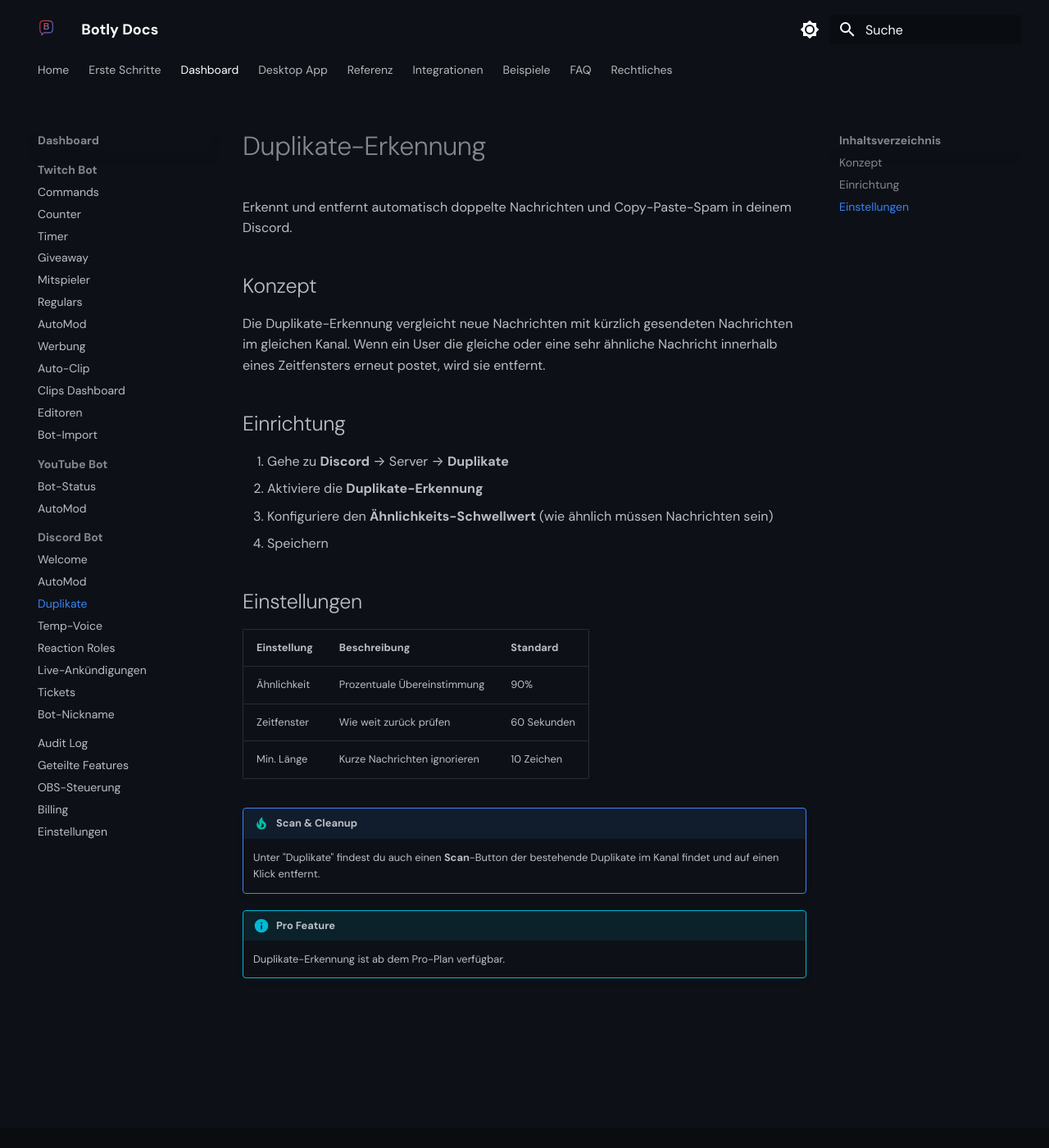
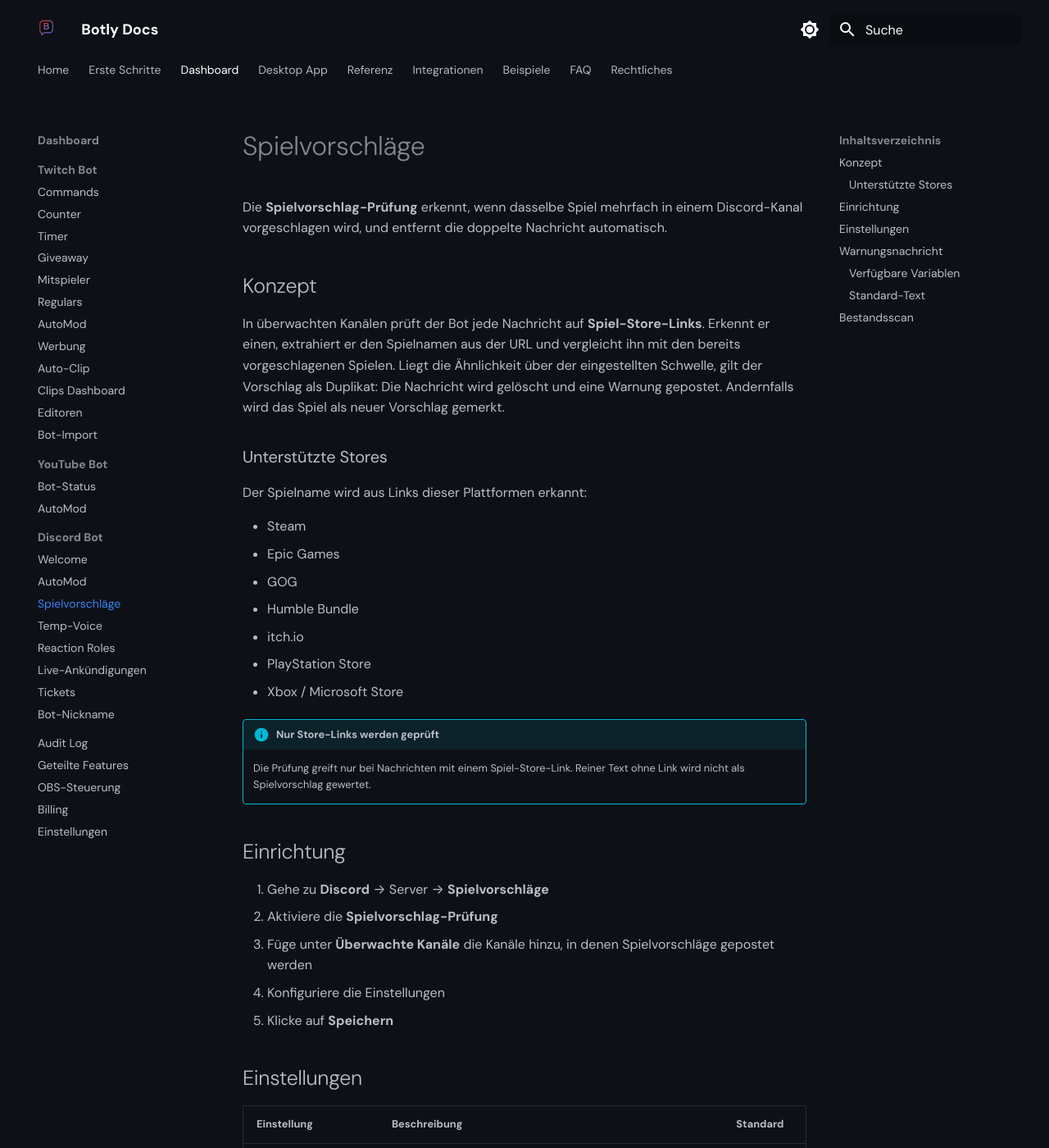
Before and after one commit to thymply/botly-docs, an MkDocs documentation site: the page built from docs/dashboard/discord/duplikate.md, in a window 1280 px wide and 1400 px high. Shown: the whole window at 82% size. Built offline with MkDocs 1.6.1 and Material for MkDocs 9.7.7, drawn with Linux system fonts in a browser that asks for light colours; some of the changed text lies outside the part shown.

Commit message:
docs: Spielvorschlag-Prüfung korrekt dokumentieren (N1) + Matrix-Doppelzählung beheben
- duplikate.md inhaltlich neu: echtes Feature (Spiel-Store-URL-Duplikate)
  statt erfundenem Copy-Paste-Spam; H1/Titel "Spielvorschläge", URL unverändert
- mkdocs.yml: Nav-Label Duplikate -> Spielvorschläge
- feature-uebersicht.md: Doppelzeile Duplikate-Erkennung + Spielvorschläge
  zu einer Zeile Spielvorschläge zusammengeführt (ein Feature, drei Namen)

Co-Authored-By: Claude Opus 4.7 <noreply@anthropic.com>

````diff
--- a/docs/dashboard/discord/duplikate.md
+++ b/docs/dashboard/discord/duplikate.md
@@ -1,33 +1,80 @@
 ---
-title: Duplikate-Erkennung
-description: Doppelte Nachrichten und Copy-Paste-Spam automatisch erkennen und löschen.
+title: Spielvorschläge
+description: Doppelte Spielvorschläge in Discord-Kanälen automatisch erkennen und entfernen.
 ---
 
-# Duplikate-Erkennung
+# Spielvorschläge
 
-Erkennt und entfernt automatisch doppelte Nachrichten und Copy-Paste-Spam in deinem Discord.
+Die **Spielvorschlag-Prüfung** erkennt, wenn dasselbe Spiel mehrfach in einem Discord-Kanal vorgeschlagen wird, und entfernt die doppelte Nachricht automatisch.
 
 ## Konzept
 
-Die Duplikate-Erkennung vergleicht neue Nachrichten mit kürzlich gesendeten Nachrichten im gleichen Kanal. Wenn ein User die gleiche oder eine sehr ähnliche Nachricht innerhalb eines Zeitfensters erneut postet, wird sie entfernt.
+In überwachten Kanälen prüft der Bot jede Nachricht auf **Spiel-Store-Links**. Erkennt er einen, extrahiert er den Spielnamen aus der URL und vergleicht ihn mit den bereits vorgeschlagenen Spielen. Liegt die Ähnlichkeit über der eingestellten Schwelle, gilt der Vorschlag als Duplikat: Die Nachricht wird gelöscht und eine Warnung gepostet. Andernfalls wird das Spiel als neuer Vorschlag gemerkt.
+
+### Unterstützte Stores
+
+Der Spielname wird aus Links dieser Plattformen erkannt:
+
+- Steam
+- Epic Games
+- GOG
+- Humble Bundle
+- itch.io
+- PlayStation Store
+- Xbox / Microsoft Store
+
+!!! info "Nur Store-Links werden geprüft"
+    Die Prüfung greift nur bei Nachrichten mit einem Spiel-Store-Link. Reiner Text ohne Link wird nicht als Spielvorschlag gewertet.
 
 ## Einrichtung
 
-1. Gehe zu **Discord** → Server → **Duplikate**
-2. Aktiviere die **Duplikate-Erkennung**
-3. Konfiguriere den **Ähnlichkeits-Schwellwert** (wie ähnlich müssen Nachrichten sein)
-4. Speichern
+1. Gehe zu **Discord** → Server → **Spielvorschläge**
+2. Aktiviere die **Spielvorschlag-Prüfung**
+3. Füge unter **Überwachte Kanäle** die Kanäle hinzu, in denen Spielvorschläge gepostet werden
+4. Konfiguriere die Einstellungen
+5. Klicke auf **Speichern**
 
 ## Einstellungen
 
 | Einstellung | Beschreibung | Standard |
 |------------|-------------|---------|
-| Ähnlichkeit | Prozentuale Übereinstimmung | 90% |
-| Zeitfenster | Wie weit zurück prüfen | 60 Sekunden |
-| Min. Länge | Kurze Nachrichten ignorieren | 10 Zeichen |
+| **Warnmodus** | Temporär (Warnung wird nach Ablauf gelöscht) oder Permanent (Warnung bleibt stehen) | Temporär |
+| **Anzeigedauer** | Wie lange die temporäre Warnung sichtbar bleibt (5–60 Sekunden) | 15s |
+| **Ähnlichkeitsschwelle** | Ab welcher Übereinstimmung ein Spiel als Duplikat gilt (50–100 %) | 80 % |
+| **Warnungsnachricht** | Text, der bei einem erkannten Duplikat gepostet wird | siehe unten |
+| **Überwachte Kanäle** | Kanäle, in denen die Prüfung aktiv ist | — |
 
-!!! tip "Scan & Cleanup"
-    Unter "Duplikate" findest du auch einen **Scan**-Button der bestehende Duplikate im Kanal findet und auf einen Klick entfernt.
+## Warnungsnachricht
 
-!!! info "Pro Feature"
-    Duplikate-Erkennung ist ab dem Pro-Plan verfügbar.
+Die Nachricht, die der Bot postet, wenn ein doppelter Spielvorschlag entfernt wurde.
+
+### Verfügbare Variablen
+
+| Variable | Beschreibung |
+|----------|-------------|
+| `{mention}` | @Mention des Users, der das Duplikat gepostet hat |
+| `{game}` | Name des erkannten Spiels |
+| `{original}` | User, der das Spiel zuerst vorgeschlagen hat |
+| `{count}` | Anzahl der bereits bekannten Spiele |
+| `{link}` | Link zum ursprünglichen Vorschlag |
+
+### Standard-Text
+
+```
+{mention} Das Spiel **{game}** wurde bereits vorgeschlagen! {link}
+```
+
+## Bestandsscan
+
+Mit dem **Bestandsscan** kannst du bereits vorhandene Spielvorschläge in den überwachten Kanälen einlesen, damit die Prüfung auch ältere Vorschläge kennt.
+
+1. Wähle den **Zeitraum** (1, 3, 6 oder 12 Monate)
+2. Klicke auf **Scan starten**
+
+Der Bot liest die Nachrichten-Historie der überwachten Kanäle und merkt sich die gefundenen Spiele.
+
+!!! tip "Aufräumen"
+    Ein Cleanup entfernt gemerkte Spiele, deren ursprüngliche Nachricht inzwischen gelöscht wurde — so bleibt die Liste der bekannten Vorschläge aktuell.
+
+!!! info "Pro-Feature"
+    Die Spielvorschlag-Prüfung ist ab dem Pro-Plan verfügbar.
--- a/mkdocs.yml
+++ b/mkdocs.yml
@@ -63,7 +63,7 @@ nav:
     - Discord Bot:
       - Welcome: dashboard/discord/welcome.md
       - AutoMod: dashboard/discord/automod.md
-      - Duplikate: dashboard/discord/duplikate.md
+      - "Spielvorschläge": dashboard/discord/duplikate.md
       - Temp-Voice: dashboard/discord/temp-voice.md
       - Reaction Roles: dashboard/discord/reaction-roles.md
       - "Live-Ankündigungen": dashboard/discord/live-ankuendigungen.md
````
Also changed, not shown: docs/erste-schritte/feature-uebersicht.md (+1 -2 lines).
